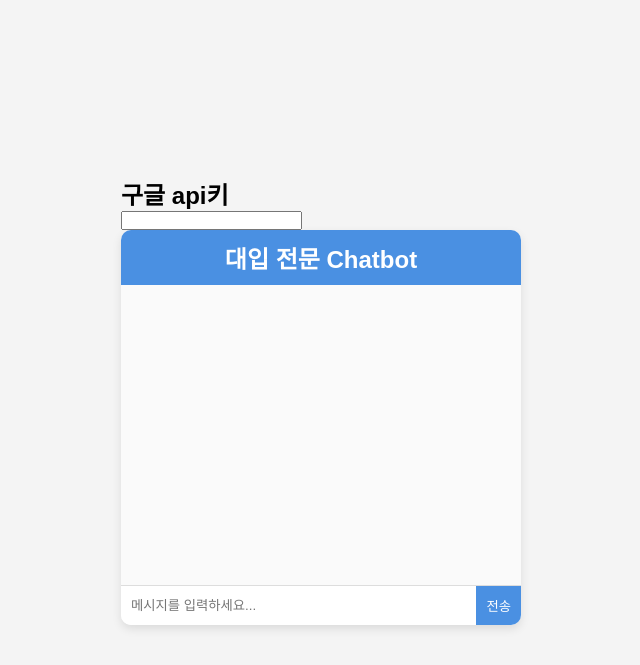
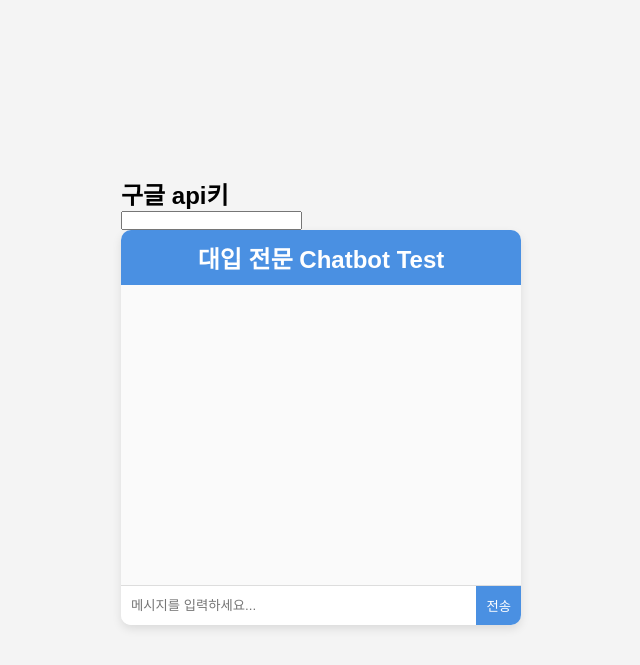
Before and after one commit to NeatyNut/ipsi_rag, a FastAPI app: page / in a window 1280 px wide. Shown: the top 665 px of the page, without its empty margins (319-959 px from the left). Run offline with FastAPI, Linux system fonts and the light colour scheme.

Commit message:
feat : change h2

```diff
--- a/templates/index.html
+++ b/templates/index.html
@@ -15,7 +15,7 @@
 
         <div class="chatbot-container">
             <div class="chatbot-header">
-                <h2>대입 전문 Chatbot</h2>
+                <h2>대입 전문 Chatbot Test</h2>
             </div>
             <div class="chatbot-messages" id="chatbot-messages"></div>
             <div class="chatbot-input">
```
